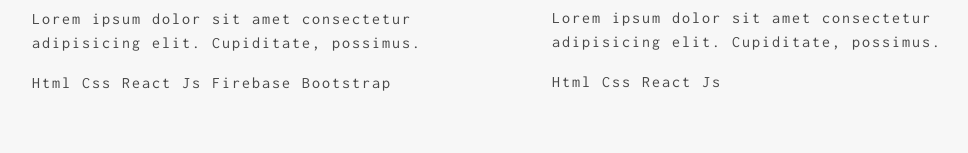
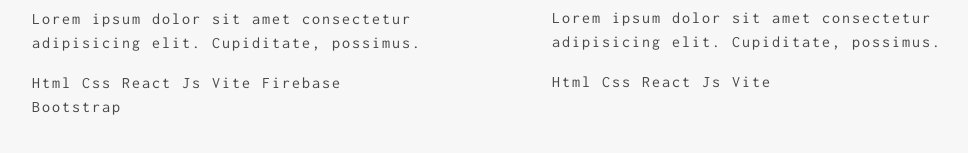
Before and after one commit to CristianMozetich/Portfolio, a React (Vite) app: page / in a window 1280 px wide. Shown: the part 1809-1962 px from the top of the page, without its empty margins (148-1116 px from the left). Built offline with nearby package versions, Linux system fonts and the light colour scheme.

Commit message:
overflow

```diff
--- a/asyncmock.js
+++ b/asyncmock.js
@@ -24,7 +24,7 @@
     desc: "Lorem ipsum dolor sit amet consectetur adipisicing elit. Cupiditate, possimus.",
     web: "https://43200-react.netlify.app/",
     year: "2023",
-    tech: "Html Css React Js Firebase Bootstrap",
+    tech: "Html Css React Js Vite Firebase Bootstrap",
 },
 {
     id: 4,
@@ -33,6 +33,6 @@
     desc: "Lorem ipsum dolor sit amet consectetur adipisicing elit. Cupiditate, possimus.",
     web: "https://superlative-raindrop-91350e.netlify.app/",
     year: "2023",
-    tech: "Html Css React Js",
+    tech: "Html Css React Js Vite",
 },
 ];
--- a/src/App.css
+++ b/src/App.css
@@ -3,6 +3,7 @@
   margin: 0 auto;
   padding: 2rem;
   text-align: center;
+  overflow: hidden;
 }
 
 *{
--- a/src/index.css
+++ b/src/index.css
@@ -1,3 +1,3 @@
 *{
-    background-color: #F7F7F7;;
+    background-color: #F7F7F7;
 }
```
